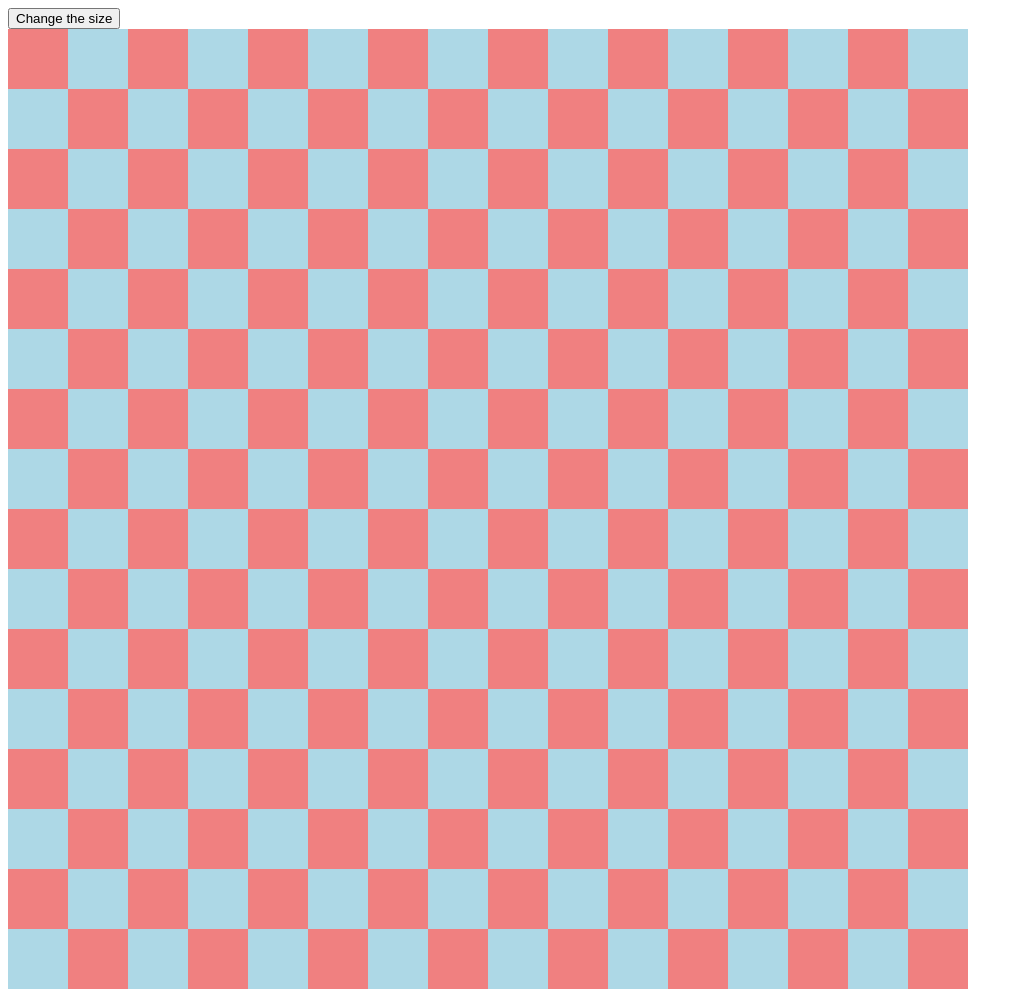
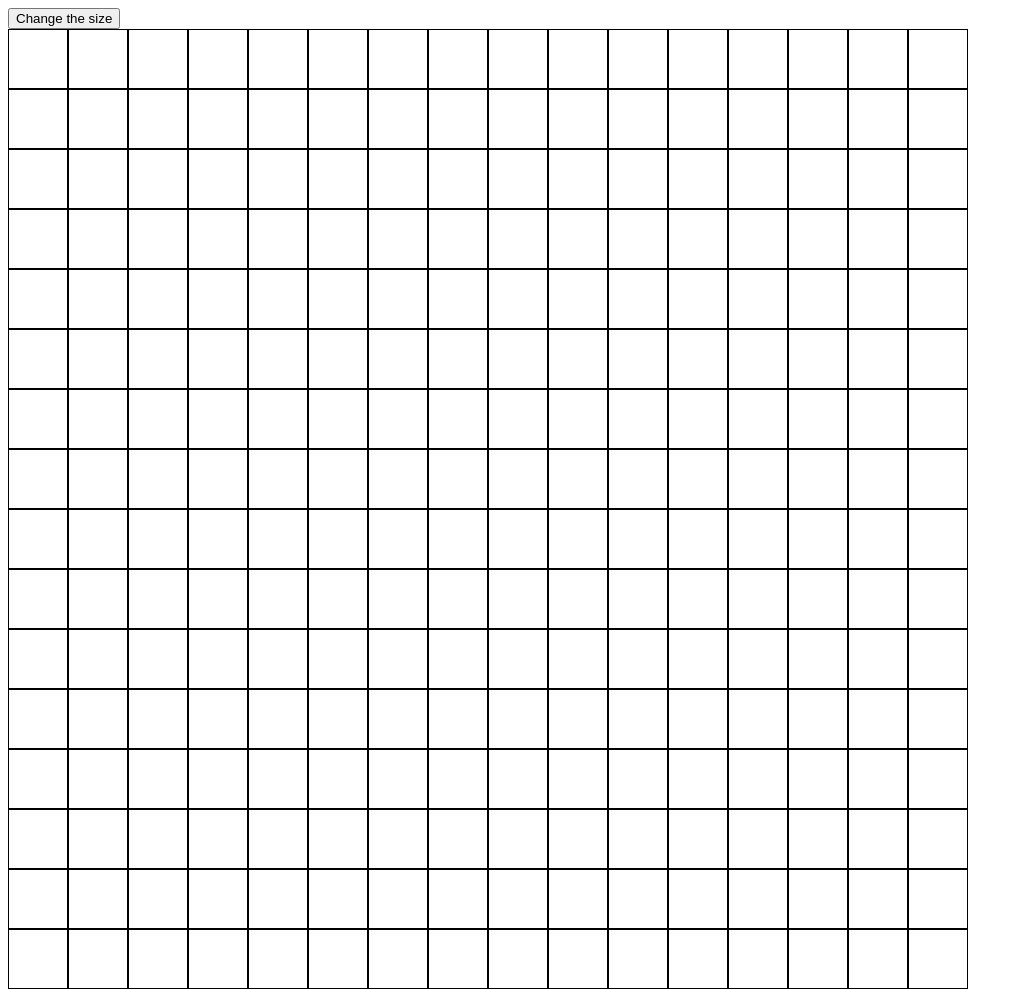
Before and after one commit to ShadowShark99/etch-a-sketch, a plain HTML site: page index.html in a window 1280 px wide. Shown: the whole page, without its empty margins (0-1023 px from the left). Drawn offline with Linux system fonts and the light colour scheme.

Commit message:
set limit and border correction

```diff
--- a/index.html
+++ b/index.html
@@ -14,6 +14,8 @@
     sketchBoard.style.display = 'flex';
     sketchBoard.style.flexDirection = 'column';
     function generateGrid(cellCount){
+      cellCount = Math.min(cellCount, 100);
+      cellCount = Math.max(cellCount, 1);
       sketchBoard.innerHTML = '';
       for(let i = 0; i < cellCount; i++)
       {
@@ -25,16 +27,19 @@
           const cell = document.createElement('div');
           cell.style.width = `${width / cellCount}px`;
           cell.style.height = `${width / cellCount}px`;
+          cell.style.border = '.1px solid black';
+          cell.style.boxSizing = 'border-box';
           // cell.style.border = '1px solid black';
-          if((i + j) % 2 === 0)
-          {
-            cell.style.backgroundColor = 'lightcoral';
-          }
-          else
-          {
-            cell.style.backgroundColor = 'lightblue';
-          }
+          // if((i + j) % 2 === 0)
+          // {
+          //   cell.style.backgroundColor = 'lightcoral';
+          // }
+          // else
+          // {
+          //   cell.style.backgroundColor = 'lightblue';
+          // }
           cell.addEventListener('mouseover', () => {
+            cell.style.backgroundColor = 'black';
             cell.style.opacity = '0.5';
           });
           cell.addEventListener('mouseout', () => {
@@ -51,7 +56,7 @@
     generateGrid(16);
     const sizeButton = document.querySelector("button");
     sizeButton.addEventListener('click', () => {
-      const rowCount = prompt("Enter row and col count");
+      const rowCount = prompt("Enter row and col count (max 100)");
       //const cells = document.querySelectorAll('.container div div');
       console.log(rowCount);
       generateGrid(rowCount);
```
